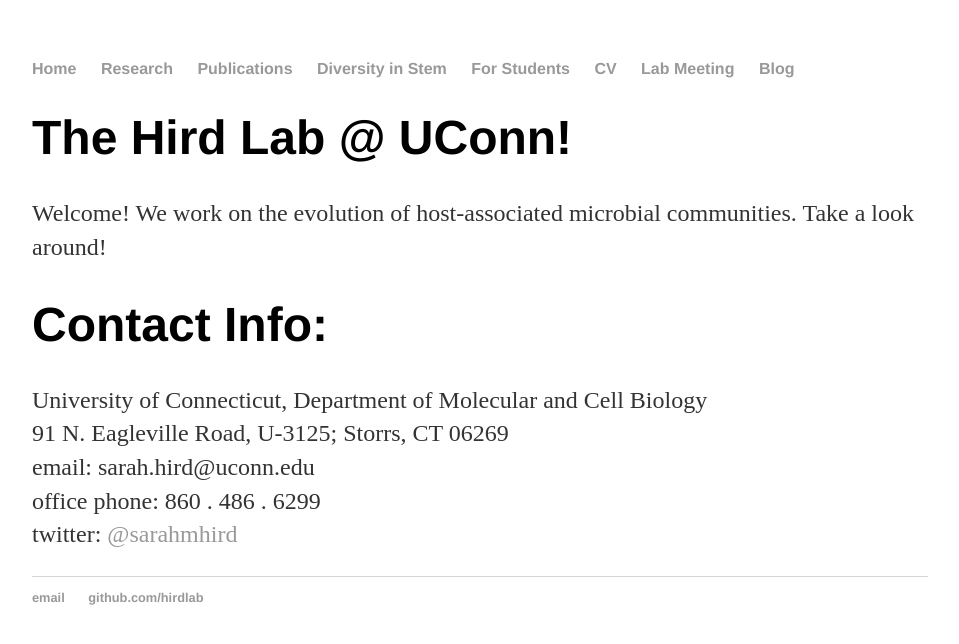
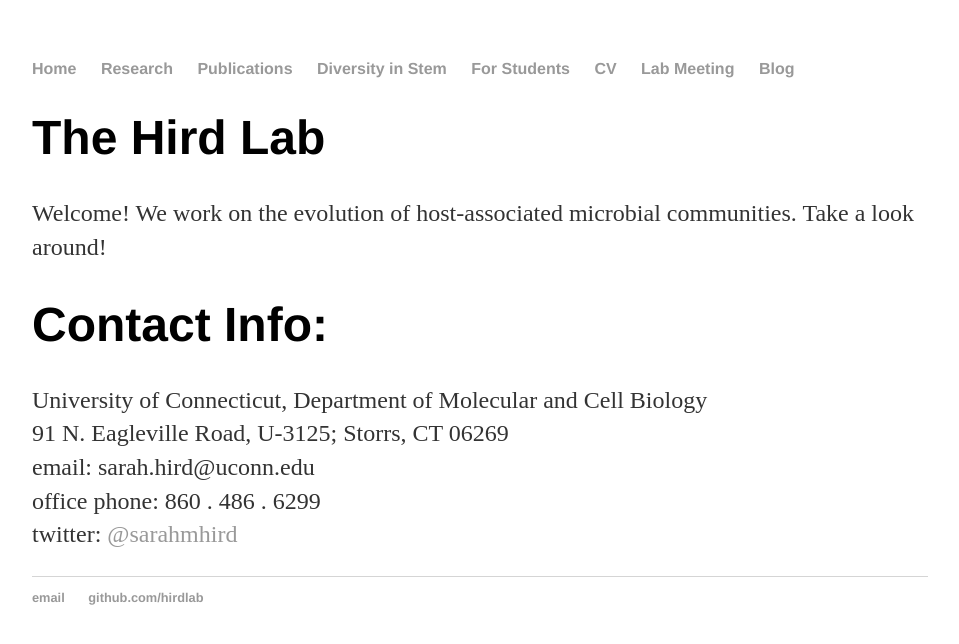
Before and after one commit to HirdLab/HirdLab.github.io, a Jekyll site: the page built from index.html, in a window 1280 px wide. Shown: the top 644 px of the page, without its empty margins (160-1119 px from the left). Built offline with Jekyll 4.4.1, drawn with Linux system fonts in a browser that asks for light colours.

Commit message:
Update index.html

```diff
--- a/index.html
+++ b/index.html
@@ -1,9 +1,9 @@
 ---
 layout: default
-title: The Hird Lab @ UConn
+title: The Hird Lab
 ---
 <div class="blurb">
-	<h1>The Hird Lab @ UConn!</h1>
+	<h1>The Hird Lab</h1>
 	<p>Welcome! We work on the evolution of host-associated microbial communities. Take a look around! </p>
 	<h1>Contact Info: </h1>
 		<p>University of Connecticut, Department of Molecular and Cell Biology<br>91 N. Eagleville Road, U-3125; Storrs, CT 06269<br>email: sarah.hird@uconn.edu <br>office phone: 860 . 486 . 6299<br>twitter: <a href="https://twitter.com/sarahmhird">@sarahmhird</a></p>
```
